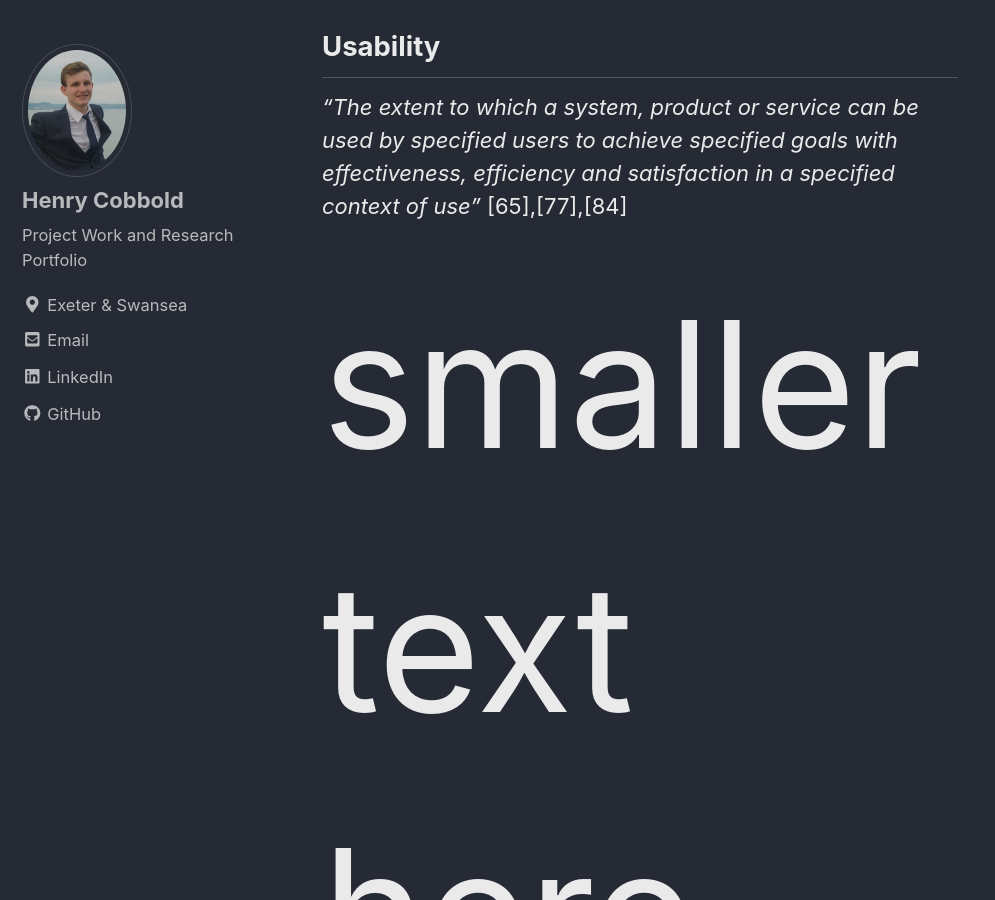
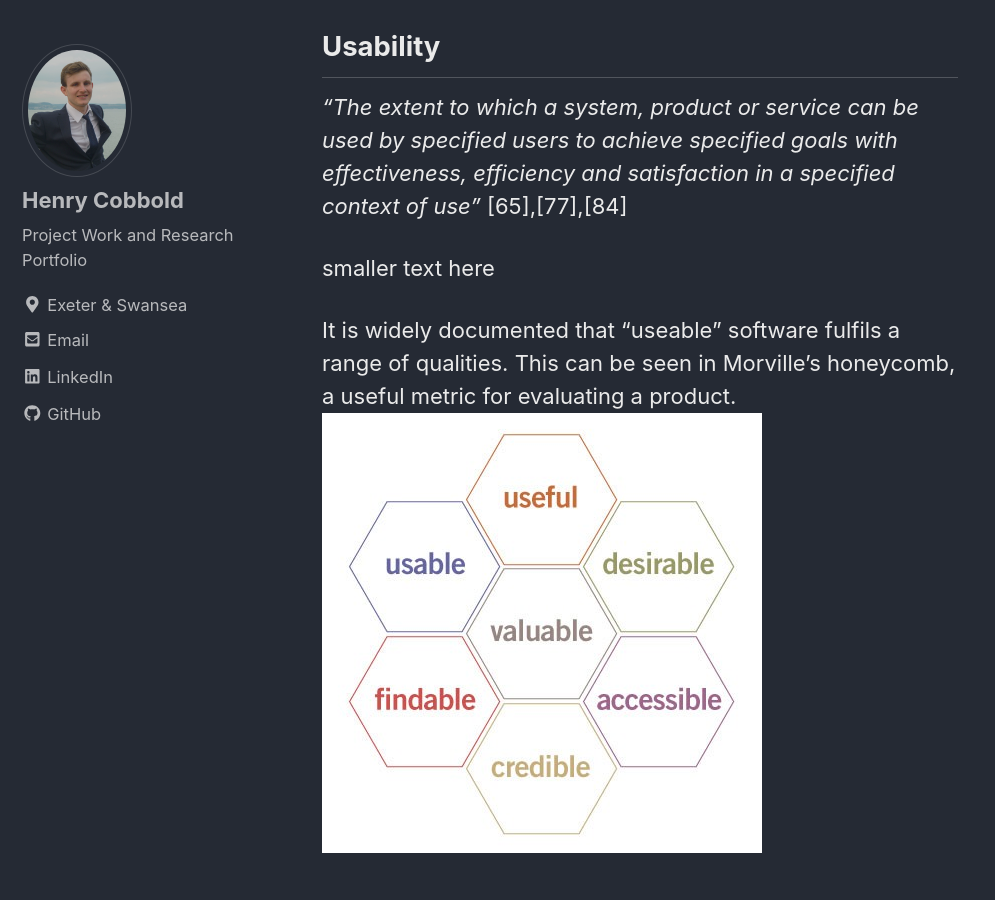
Before and after one commit to henrycobbold/henrycobbold.github.io, a Jekyll site: the page built from _posts/2018-01-28-perceptron.md, in a window 1280 px wide and 900 px high, scrolled down 2139 px. Shown: the whole window, without its empty margins (0-995 px from the left). Built offline with Jekyll 4.4.1, drawn with Linux system fonts in a browser that asks for light colours; nearby versions of some CDN libraries.

Commit message:
smaller text

```diff
--- a/_posts/2018-01-28-perceptron.md
+++ b/_posts/2018-01-28-perceptron.md
@@ -25,7 +25,7 @@ Below is a brief discussion of the different steps of the project with particula
 
 *“The extent to which a system, product or service can be used by specified users to achieve specified goals with effectiveness, efficiency and satisfaction in a specified context of use”* [65],[77],[84]
 
-<span style="font-size:8em;">smaller text here</span>
+<span style="font-size:5;">smaller text here</span>
 
 It is widely documented that "useable" software fulfils a range of qualities. This can be seen in Morville's honeycomb, a useful metric for evaluating a product.
 <img src="{{ site.url }}{{ site.baseurl }}/images/morville_honeycomb.jpg" alt="linearly separable data">
```
